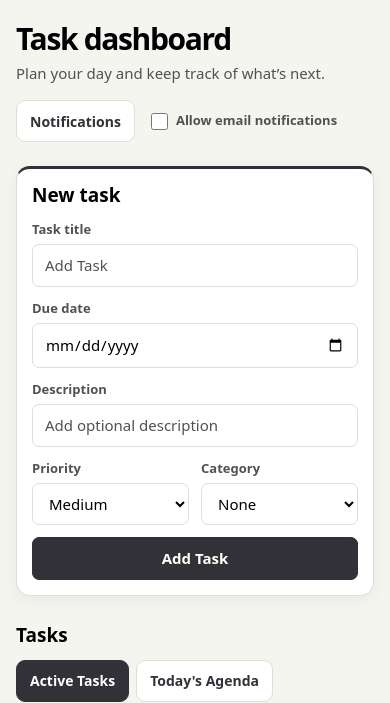
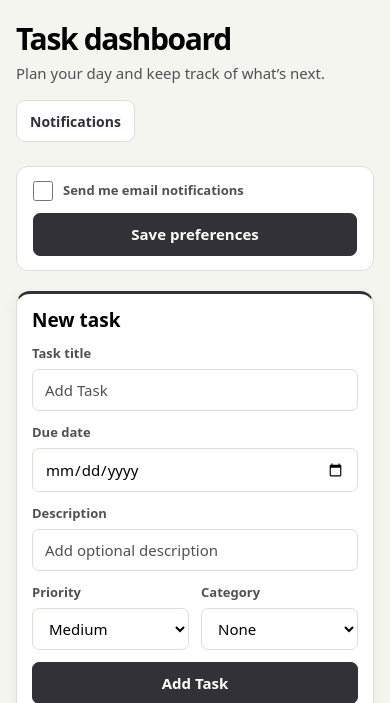
Before and after one commit to johnnyboyceleste23/Task-App, a Flask app: page /dashboard in a window 390 px wide. Shown: the top 703 px of the page. Run offline with Flask 3, Linux system fonts and the light colour scheme; the visitor is signed in with stand-in values (Sample User, id 1); data that the repository does not hold is empty; some libraries are stand-ins or nearby versions.

Commit message:
Update email notification preferences and styling

```diff
--- a/app.py
+++ b/app.py
@@ -15,7 +15,7 @@ from apscheduler.schedulers.background import BackgroundScheduler
 from flask import Blueprint
 from flask_login import current_user
 import threading
-
+from sqlalchemy.exc import IntegrityError
 app = Flask(__name__)
 app.config["SECRET_KEY"] = os.environ["SECRET_KEY"]
 app.config['SQLALCHEMY_DATABASE_URI'] = 'sqlite:///database.db'
@@ -40,7 +40,10 @@ class User(UserMixin, db.Model):
     id = db.Column(db.Integer, primary_key=True)
     username = db.Column(db.String(80), unique=True, nullable=False)
     password = db.Column(db.String(80), nullable=False)
-    email_notifications = db.Column(db.Boolean, default=False, nullable=False)
+    email = db.Column(db.String(80), unique=True, nullable=True)
+    email_notification = db.Column(db.Boolean, default=False, nullable=True)
+
+
 
 
 class Task(db.Model):
@@ -74,6 +77,7 @@ def signup():
     if request.method == 'POST':
         username = request.form.get('username')
         password = request.form.get('password')
+        email = request.form.get('email', '').strip()
 
 
 
@@ -88,13 +92,45 @@ def signup():
             flash('Please enter all fields')
             return redirect(url_for('signup'))
 
+        user = User(
+            username=username,
+            password=generate_password_hash(password),
+            email=email or None,
 
-        user = User(username=username, password=generate_password_hash(password))
+        )
         db.session.add(user)
-        user.email_notifications = "email" in request.form
-        db.session.commit()
+
+        try:
+            db.session.commit()
+        except IntegrityError:
+            db.session.rollback()
+            flash("That username or email address is already in use.", "danger")
+            return redirect(url_for("signup"))
         return redirect(url_for('home'))
     return render_template("signup.html")
+
+@app.route('/email_notification', methods=['GET', 'POST'])
+@login_required
+def email_notification():
+    if request.method == 'POST':
+        wants_reminders = "email_notification" in request.form
+        email_submission = request.form.get('email', "").strip()
+
+        if wants_reminders and not current_user.email:
+            if not email_submission:
+                flash("Please enter an email address", "danger")
+                return redirect(url_for('dashboard'))
+            current_user.email = email_submission
+        current_user.email_notification = wants_reminders
+        try:
+            db.session.commit()
+        except IntegrityError:
+            db.session.rollback()
+            flash("That email address is already in use.", "danger")
+
+    return redirect(url_for('dashboard'))
+
+
 
 
 
@@ -122,6 +158,7 @@ def dashboard():
     view = request.args.get('view', 'active')
     sort = request.args.get('sort', 'due_date')
     filter_category = request.args.get('sort_category', 'all')
+    print(current_user.email)
     if request.method == 'GET':
         search = request.args.get('search', '')
         priority = request.args.get('priority', '')
@@ -184,6 +221,7 @@ def dashboard():
 
     if view == "completed":
         query = query.filter_by(is_complete=True)
+        print(current_user.email)
     elif view == "today":
         query = query.filter_by(
             is_complete=False,
@@ -332,14 +370,6 @@ def notification_center():
     tasks = Task.query.filter_by(user_id=current_user.id, is_deleted=False, is_complete=False).all()
 
     return render_template('notification.html', user=current_user, tasks=tasks, today=calendar_date.today(), due_date=Task.due_date)
-@app.route('/email_notifications', methods=['POST'])
-@login_required
-def email_notifications():
-    current_user.email_notifications = "email_notifications" in request.form
-
-    db.session.commit()
-    print(current_user.email_notifications)
-    return redirect(url_for('dashboard'))
 
 def my_background_task():
     with app.app_context():
@@ -350,7 +380,7 @@ def my_background_task():
         for task in tasks:
             user = db.session.get(User, task.user_id)
 
-            if user is not None and user.email_notifications:
+            if user is not None and user.email:
                 print(f"Would send a reminder to {user.username} for {task.title}")
 
 
--- a/static/style.css
+++ b/static/style.css
@@ -686,3 +686,84 @@ body.home-page {
     color: var(--muted);
     overflow-wrap: anywhere;
 }
+.email-signup {
+            display: none;
+            position: fixed;
+            z-index: 1000;
+            left: 0;
+            top: 0;
+            width: 100%;
+            height: 100%;
+            background-color: rgba(0,0,0,0.5); /* Dim background */
+        }
+
+        /* The actual small page/box inside the popup */
+        .email-signup-content {
+            background-color: #fff;
+            margin: 15% auto;
+            padding: 20px;
+            border: 1px solid #888;
+            width: 300px; /* Small width */
+            border-radius: 8px;
+            box-shadow: 0 4px 8px rgba(0,0,0,0.2);
+        }
+
+        .close-btn {
+            color: #aaa;
+            float: right;
+            font-size: 28px;
+            font-weight: bold;
+            cursor: pointer;
+        }
+
+        .close-btn:hover {
+            color: black;
+        }
+.dashboard .reminder-settings {
+    display: flex;
+    flex-wrap: wrap;
+    align-items: center;
+    gap: 12px 18px;
+    margin: 0 0 20px;
+    padding: 14px 16px;
+    border: 1px solid #deded8;
+    border-radius: 12px;
+    background: #fff;
+}
+
+.dashboard .reminder-toggle {
+    display: inline-flex;
+    align-items: center;
+    gap: 10px;
+    cursor: pointer;
+}
+
+.dashboard .reminder-settings #email_submission:not([hidden]) {
+    display: grid;
+    flex-basis: 100%;
+    gap: 6px;
+}
+
+.dashboard .reminder-settings #email_submission[hidden] {
+    display: none;
+}
+
+.dashboard .reminder-settings #emailInput {
+    width: 100%;
+    max-width: 360px;
+}
+
+.dashboard .reminder-settings small {
+    color: #515052;
+}
+
+.dashboard .reminder-settings button {
+    margin-inline-start: auto;
+}
+
+@media (max-width: 540px) {
+    .dashboard .reminder-settings button {
+        width: 100%;
+        margin-inline-start: 0;
+    }
+}
--- a/static/task.js
+++ b/static/task.js
@@ -72,3 +72,20 @@ fetch('/tasks/reorder', {
 });
 
 })
+
+const checkBox = document.getElementById("email_notification");
+const emailInput = document.getElementById("email_submission");
+const email = document.getElementById("emailInput")
+
+if (checkBox && emailInput && email) {
+    function addEmail() {
+
+        const checked = checkBox.checked;
+
+        emailInput.hidden = !checked;
+        email.disabled = !checked;
+        email.required = checked;
+    }
+    checkBox.addEventListener("change", addEmail);
+    addEmail();
+}
--- a/templates/dashboard.html
+++ b/templates/dashboard.html
@@ -19,21 +19,32 @@
                 <a class="notification-link" href="{{ url_for('notification_center') }}">
                     Notifications
                 </a>
+            </div>
 
-                <form method="post" action="{{ url_for('email_notifications') }}">
-                    <input type="hidden" name="csrf_token" value="{{ csrf_token() }}">
-                    <label>
-                        <input
-                            type="checkbox"
-                            name="email_notifications"
-                            {% if current_user.email_notifications %}checked{% endif %}
-                            onchange="this.form.requestSubmit()"
-                        >
-                        Allow email notifications
-                    </label>
-                </form>
-            </div>
+
         </header>
+        <form method="post" action="{{ url_for('email_notification') }}" class="reminder-settings">
+            <input type="hidden" name="csrf_token" value="{{ csrf_token() }}">
+            <label for="email_notification" class="reminder-toggle">
+                <input type="checkbox" id="email_notification" name="email_notification" {% if current_user.email_notification %}checked{% endif %}>
+                Send me email notifications
+
+            </label>
+
+            {% if not current_user.email %}
+                <div id="email_submission">
+                    <label for="email">Email: </label>
+                    <input type="email" id="emailInput" name="email">
+                    <small>Add an email address to receive reminders.</small>
+                </div>
+
+
+            {% endif %}
+            <button type="submit">Save preferences</button>
+
+        </form>
+
+
 
         <section class="panel composer" aria-labelledby="composer-heading">
             <h2 id="composer-heading">New task</h2>
```
Also changed, not shown: templates/email_notifications.html (added, +14 -0 lines), templates/signup.html (+6 -4 lines).
